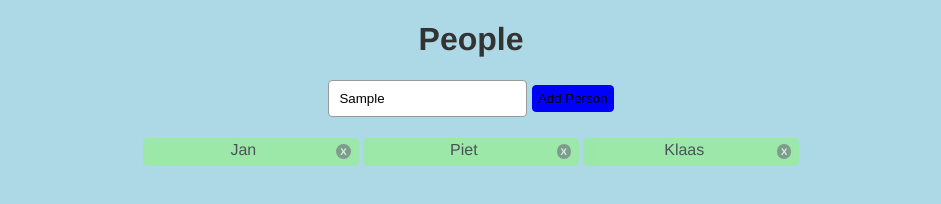
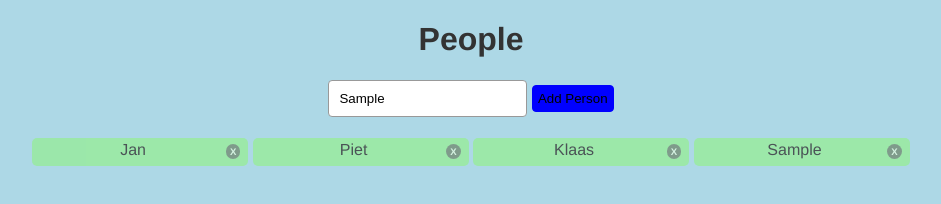
Before and after one commit to OHiddema/JS_OOP_PubSub, a plain HTML site: page index.html in a window 1280 px wide. Both pictures are taken after typing "Sample" into the empty fields and a click on the button "Add Person". Shown: the whole page, without its empty margins (169-1110 px from the left). Drawn offline with nearby package versions, Linux system fonts and the light colour scheme.

Commit message:
add function to insert item to list using jQuery

```diff
--- a/index.html
+++ b/index.html
@@ -7,12 +7,18 @@
     <meta http-equiv="X-UA-Compatible" content="ie=edge">
     <title>Document</title>
     <link rel="stylesheet" href="style.css">
+
+    <!--- include jquery to access DOM elements -->
+    <script src="https://ajax.googleapis.com/ajax/libs/jquery/3.4.0/jquery.min.js"></script>
+
+    <script src="script.js"></script>
+
 </head>
 
 <body>
     <div id="peopleModule">
         <h1>People</h1>
-        <input placeholder="name" type="text">
+        <input id="name" placeholder="name" type="text">
         <button id="addPerson">Add Person</button>
         <ul id="people">
             <li>
--- /dev/null
+++ b/script.js
@@ -0,0 +1,10 @@
+$(function() {
+
+    $('#addPerson').on('click', function(){
+        let name = $('#name').val();
+        // alert (name);
+        appendStr = '<li><span>' + name + '</span><i class="del">X</i></li>'
+        $('#people').append(appendStr);
+    });
+
+});
```
